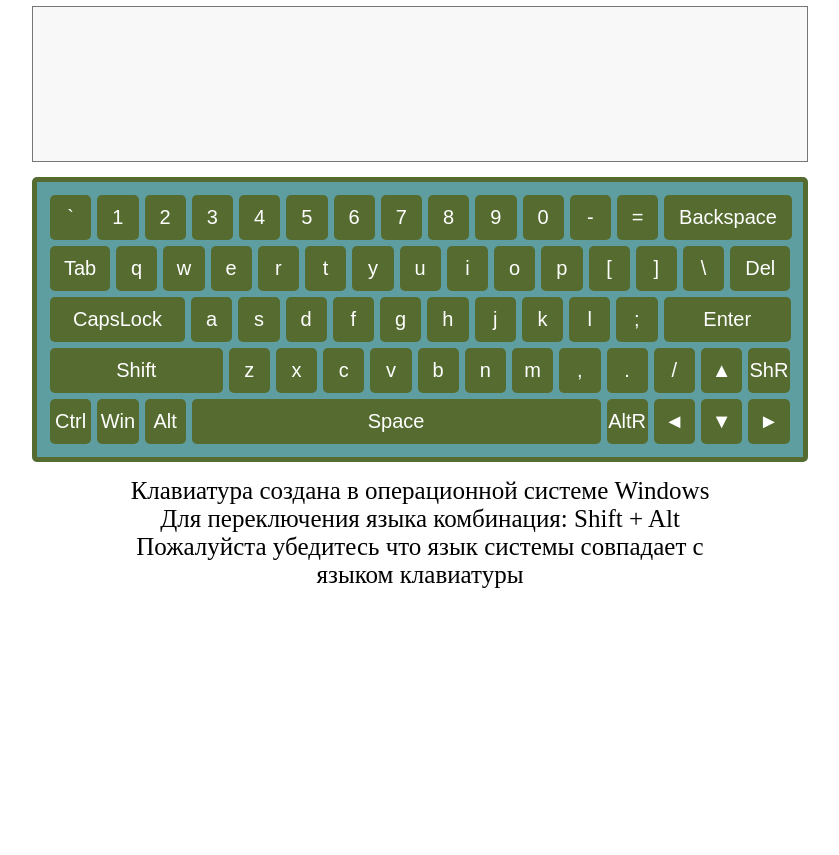
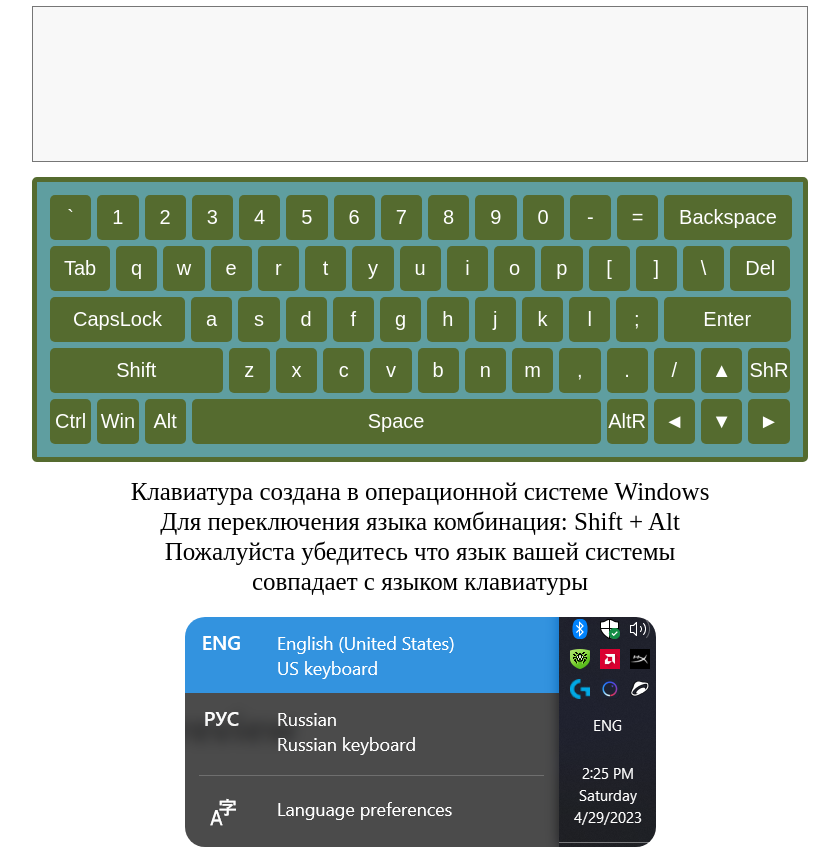
Before and after one commit to wilden5/virtual-keyboard, a website: page src/index.html in a window 1280 px wide. Shown: the part 103-958 px from the top of the page, without its empty margins (220-1059 px from the left). Before the commit the page ends 800 px from the top, so only its background shows below. Drawn offline with Linux system fonts and the light colour scheme.

Commit message:
feat: add help img with description; styles

```diff
--- a/src/index.js
+++ b/src/index.js
@@ -53,12 +53,17 @@ const generatePageLayout = () => {
   keyboardDescription.classList.add('keyboard-description');
   keyboardDescription.textContent = 'Клавиатура создана в операционной системе Windows '
         + 'Для переключения языка комбинация: Shift + Alt' +
-      ' Пожалуйста убедитесь что язык системы совпадает с языком клавиатуры';
+      ' Пожалуйста убедитесь что язык вашей системы совпадает с языком клавиатуры';
+
+  const helpImg = document.createElement('img');
+  helpImg.src = './assets/png/help-img.png';
+  helpImg.classList.add('help-image');
 
   keyboardWrapper.appendChild(keyboardTitle);
   keyboardWrapper.appendChild(keyboardTextArea);
   keyboardWrapper.appendChild(keyboardKeysContainer);
   keyboardWrapper.appendChild(keyboardDescription);
+  keyboardWrapper.appendChild(helpImg);
 
   body.appendChild(keyboardWrapper);
 };
--- a/src/style.css
+++ b/src/style.css
@@ -94,8 +94,14 @@ html {
     font-size: 2.5rem;
     text-align: center;
     margin: 0;
+    line-height: 1.2;
 }
 
 .uppercase {
     text-transform: uppercase;
 }
+
+.help-image {
+    margin-top: 2rem;
+    border-radius: 2rem;
+}
```
Also changed, not shown: src/assets/png/help-img.png (added).
